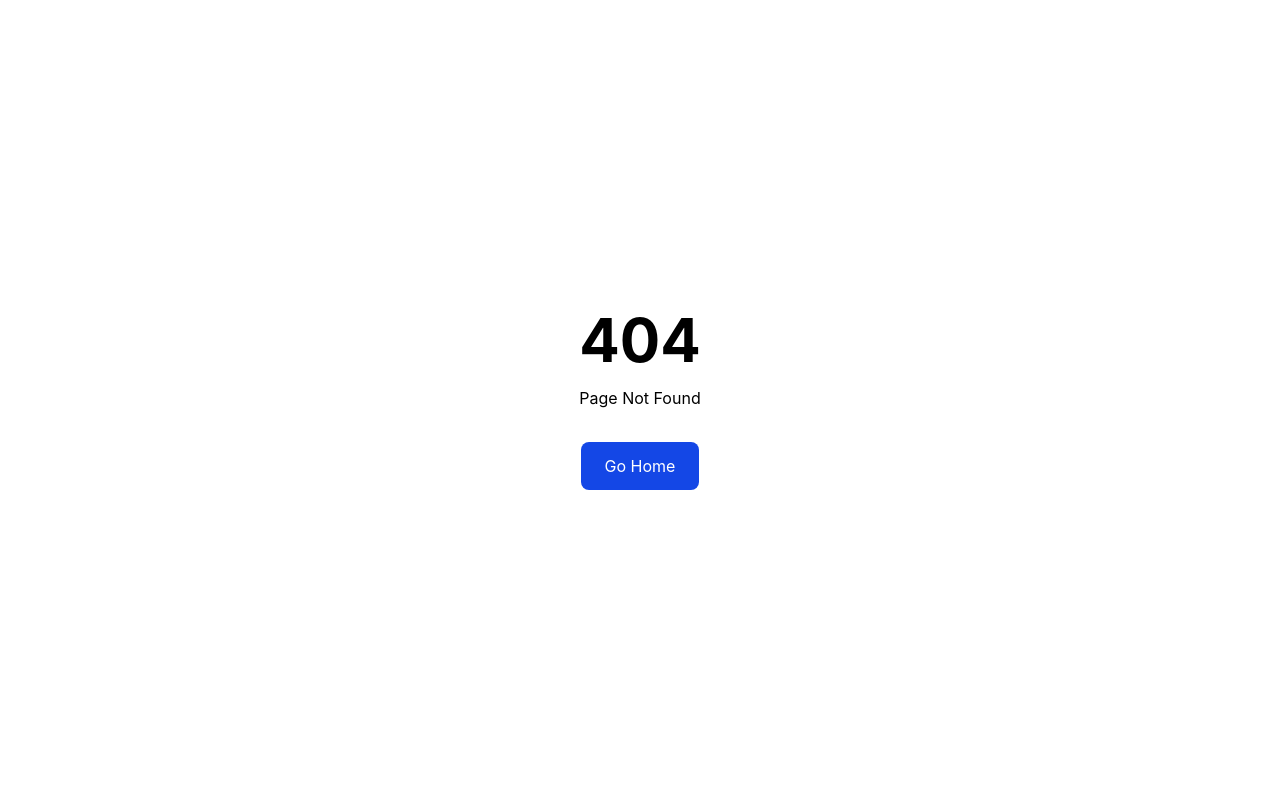
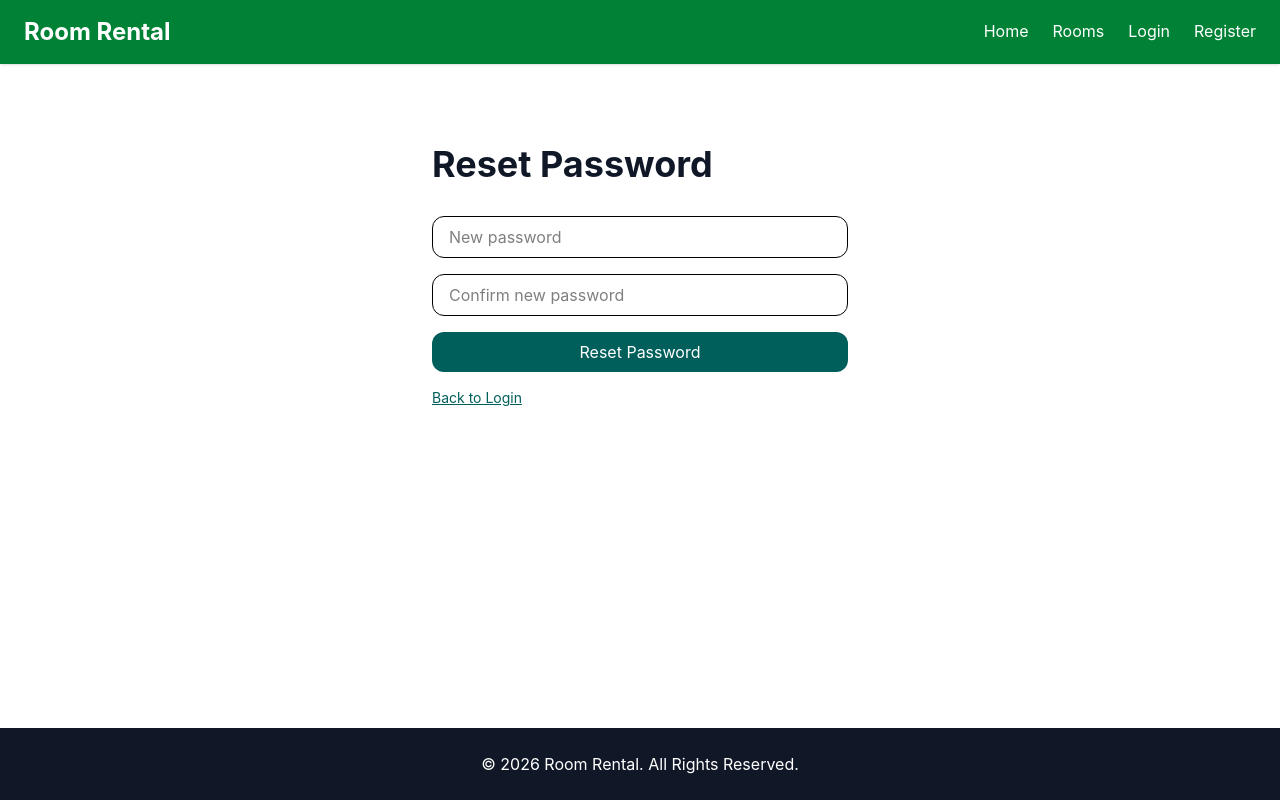
Before and after one commit to logan2888/room-rental, a React (Vite) app in the folder room-rental-frontend/: page /reset-password/1 in a window 1280 px wide. Before the commit this address had no page. Built offline with nearby package versions, Linux system fonts and the light colour scheme.

Commit message:
Make password reset email non-blocking

```diff
--- /dev/null
+++ b/room-rental-frontend/src/pages/ForgotPassword.jsx
@@ -0,0 +1,71 @@
+import { useState } from "react";
+import { Link } from "react-router-dom";
+import api from "../services/api";
+
+function ForgotPassword() {
+  const [email, setEmail] = useState("");
+  const [message, setMessage] = useState("");
+  const [error, setError] = useState("");
+  const [loading, setLoading] = useState(false);
+
+  const handleSubmit = async (e) => {
+    e.preventDefault();
+    setError("");
+    setMessage("");
+    setLoading(true);
+
+    try {
+      const res = await api.post("/auth/forgot-password", { email });
+      setMessage(res.data.message);
+    } catch (err) {
+      setError(err.response?.data?.message || "Something went wrong");
+    } finally {
+      setLoading(false);
+    }
+  };
+
+  return (
+    <div className="max-w-md mx-auto py-20 px-4">
+      <h1 className="text-4xl font-bold mb-8 text-gray-900">Forgot Password</h1>
+
+      {message && (
+        <div className="bg-green-100 text-green-700 px-4 py-2 rounded-lg mb-4 text-sm">
+          {message}
+        </div>
+      )}
+
+      {error && (
+        <div className="bg-red-100 text-red-700 px-4 py-2 rounded-lg mb-4 text-sm">
+          {error}
+        </div>
+      )}
+
+      <form onSubmit={handleSubmit} className="flex flex-col gap-4">
+        <input
+          type="email"
+          placeholder="Your registered email"
+          value={email}
+          onChange={(e) => setEmail(e.target.value)}
+          required
+          className="border rounded-xl px-4 py-2"
+        />
+
+        <button
+          type="submit"
+          disabled={loading}
+          className="bg-teal-800 text-white rounded-xl px-4 py-2 disabled:opacity-50"
+        >
+          {loading ? "Sending..." : "Send Reset Link"}
+        </button>
+      </form>
+
+      <p className="mt-4 text-sm">
+        <Link to="/login" className="underline text-teal-800">
+          Back to Login
+        </Link>
+      </p>
+    </div>
+  );
+}
+
+export default ForgotPassword;
--- a/room-rental-frontend/src/pages/Login.jsx
+++ b/room-rental-frontend/src/pages/Login.jsx
@@ -71,6 +71,11 @@ function Login() {
           Register
         </Link>
       </p>
+      <p className="mt-2 text-sm">
+  <Link to="/forgot-password" className="underline">
+    Forgot password?
+  </Link>
+</p>
     </div>
   );
 }
--- /dev/null
+++ b/room-rental-frontend/src/pages/ResetPassword.jsx
@@ -0,0 +1,81 @@
+import { useState } from "react";
+import { useParams, useNavigate, Link } from "react-router-dom";
+import api from "../services/api";
+
+function ResetPassword() {
+  const { token } = useParams();
+  const navigate = useNavigate();
+  const [newPassword, setNewPassword] = useState("");
+  const [confirmPassword, setConfirmPassword] = useState("");
+  const [error, setError] = useState("");
+  const [loading, setLoading] = useState(false);
+
+  const handleSubmit = async (e) => {
+    e.preventDefault();
+    setError("");
+
+    if (newPassword !== confirmPassword) {
+      setError("Passwords do not match");
+      return;
+    }
+
+    setLoading(true);
+    try {
+      await api.post("/auth/reset-password", { token, newPassword });
+      alert("Password reset successfully! Please log in.");
+      navigate("/login");
+    } catch (err) {
+      setError(err.response?.data?.message || "Failed to reset password");
+    } finally {
+      setLoading(false);
+    }
+  };
+
+  return (
+    <div className="max-w-md mx-auto py-20 px-4">
+      <h1 className="text-4xl font-bold mb-8 text-gray-900">Reset Password</h1>
+
+      {error && (
+        <div className="bg-red-100 text-red-700 px-4 py-2 rounded-lg mb-4 text-sm">
+          {error}
+        </div>
+      )}
+
+      <form onSubmit={handleSubmit} className="flex flex-col gap-4">
+        <input
+          type="password"
+          placeholder="New password"
+          value={newPassword}
+          onChange={(e) => setNewPassword(e.target.value)}
+          required
+          className="border rounded-xl px-4 py-2"
+        />
+
+        <input
+          type="password"
+          placeholder="Confirm new password"
+          value={confirmPassword}
+          onChange={(e) => setConfirmPassword(e.target.value)}
+          required
+          className="border rounded-xl px-4 py-2"
+        />
+
+        <button
+          type="submit"
+          disabled={loading}
+          className="bg-teal-800 text-white rounded-xl px-4 py-2 disabled:opacity-50"
+        >
+          {loading ? "Resetting..." : "Reset Password"}
+        </button>
+      </form>
+
+      <p className="mt-4 text-sm">
+        <Link to="/login" className="underline text-teal-800">
+          Back to Login
+        </Link>
+      </p>
+    </div>
+  );
+}
+
+export default ResetPassword;
--- a/room-rental-frontend/src/routes/AppRoutes.jsx
+++ b/room-rental-frontend/src/routes/AppRoutes.jsx
@@ -14,6 +14,8 @@ import MyRooms from "../pages/MyRooms";
 import ProtectedRoute from "../components/ProtectedRoute";
 import OwnerBookings from "../pages/OwnerBookings";
 import AdminDashboard from "../pages/AdminDashboard";
+import ForgotPassword from "../pages/ForgotPassword";
+import ResetPassword from "../pages/ResetPassword";
 
 function AppRoutes() {
     return (
@@ -40,6 +42,15 @@ function AppRoutes() {
                     <Route
     path="/rooms"
     element={<Rooms />}
+/>
+<Route
+    path="/forgot-password"
+    element={<ForgotPassword />}
+/>
+
+<Route
+    path="/reset-password/:token"
+    element={<ResetPassword />}
 />
 
 <Route
```
Also changed, not shown: 1 other file (tests, documents, lock files or other folders).
